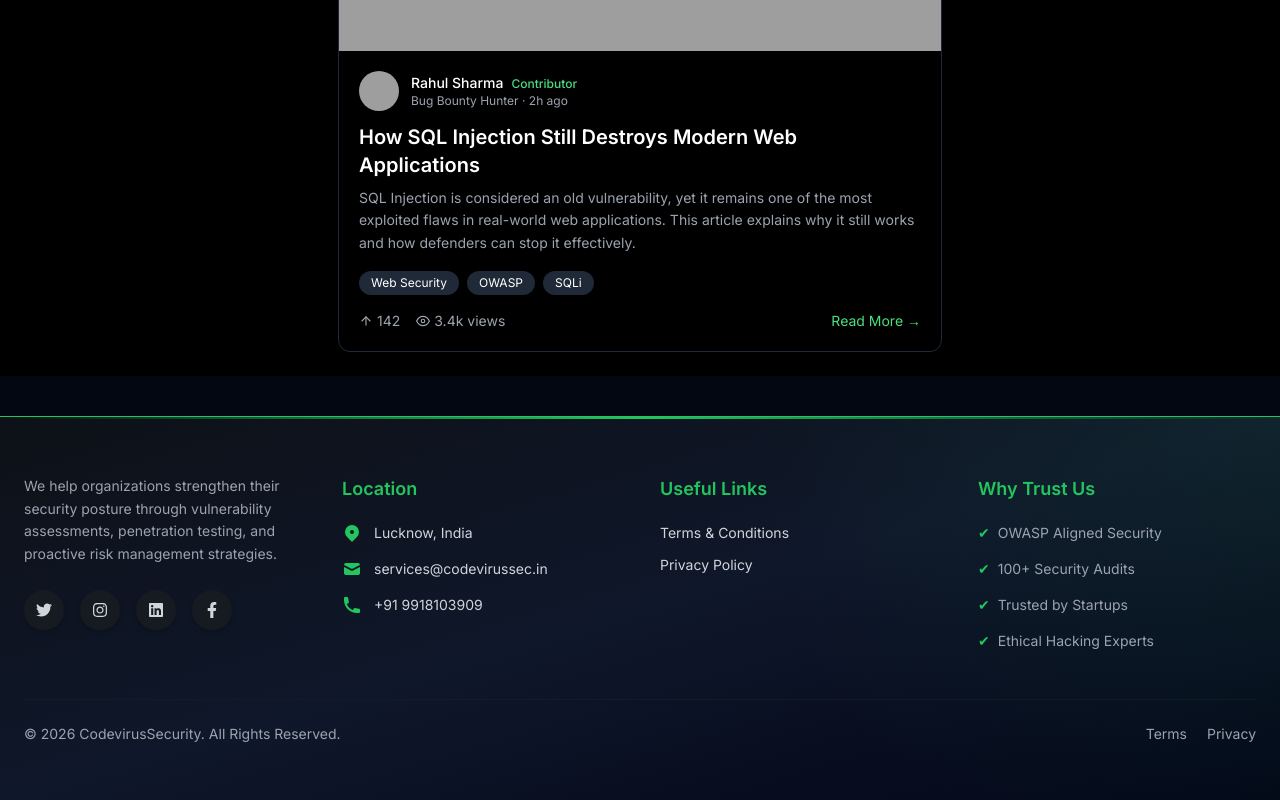
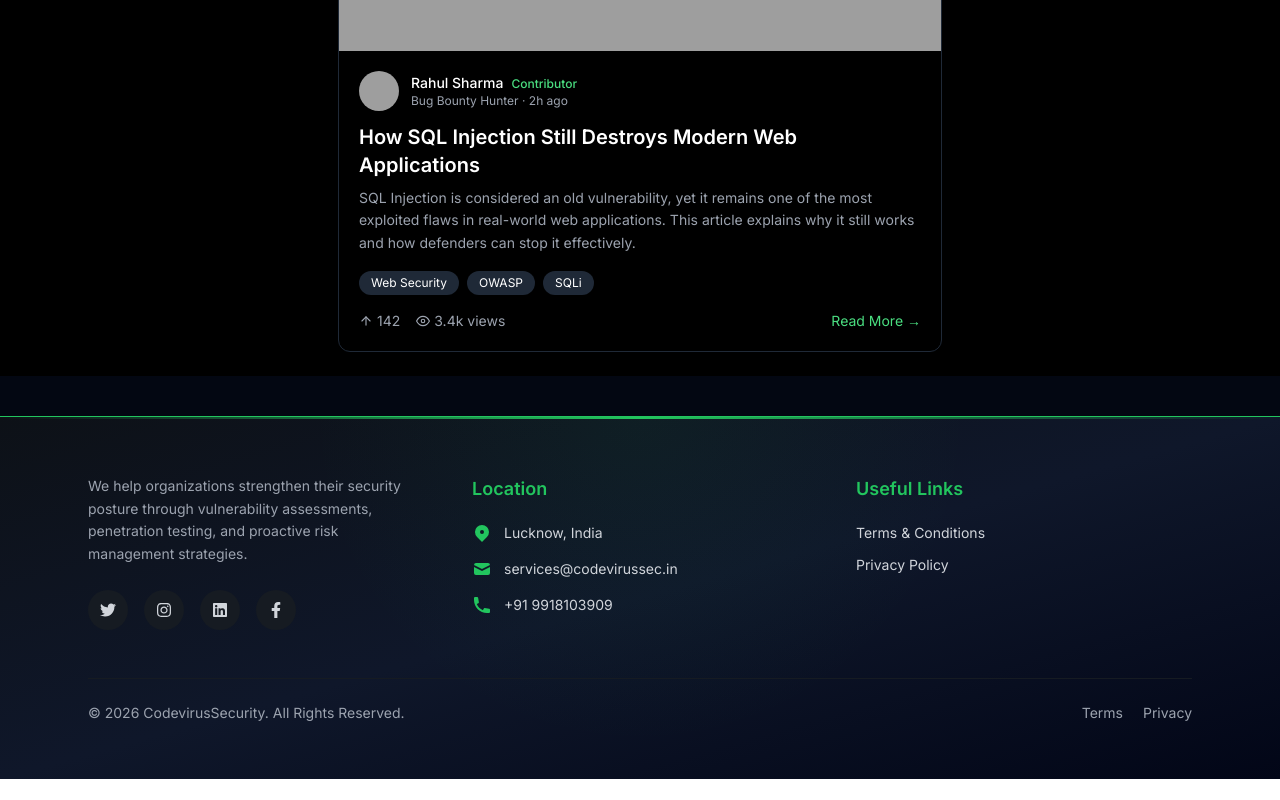
Before and after one commit to Anshika1820/CVS, a React (Vite) app: page / in a window 1280 px wide. Shown: the part 1292-2092 px from the top of the page. After the commit the page ends 2071 px from the top, so only its background shows below. Built offline with nearby package versions, Linux system fonts and the light colour scheme; grey boxes are pictures that could not be loaded.

Commit message:
Update Footer.jsx

```diff
--- a/src/components/Footer.jsx
+++ b/src/components/Footer.jsx
@@ -1,5 +1,4 @@
 import React, { useState } from "react";
-import { Link } from "react-router-dom";
 import {
   HiLocationMarker,
   HiMail,
@@ -20,18 +19,20 @@ const Footer = () => {
   const [openPrivacy, setOpenPrivacy] = useState(false);
 
   return (
-    <footer className="relative text-gray-300 bg-gradient-to-br from-[#0d1117] via-[#0f172a] to-[#020617]">
+    <footer className="relative bg-gradient-to-br from-[#0d1117] via-[#0f172a] to-[#020617] text-gray-300">
 
-      {/* Soft glow background */}
-      <div className="absolute inset-0 bg-[radial-gradient(circle_at_top_right,rgba(34,197,94,0.08),transparent_40%)] pointer-events-none" />
+      {/* soft background glow */}
+      <div className="absolute inset-0 bg-[radial-gradient(circle_at_top,rgba(34,197,94,0.06),transparent_45%)] pointer-events-none" />
 
-      {/* Top accent line */}
+      {/* top accent line */}
       <div className="h-[2px] bg-gradient-to-r from-transparent via-green-500 to-transparent" />
 
-      <div className="relative max-w-7xl mx-auto px-4 sm:px-6 py-14">
-        <div className="grid grid-cols-1 sm:grid-cols-2 lg:grid-cols-4 gap-10">
+      <div className="relative max-w-6xl mx-auto px-4 sm:px-6 py-14">
 
-          {/* Company Info */}
+        {/* main content */}
+        <div className="grid grid-cols-1 sm:grid-cols-2 lg:grid-cols-3 gap-12">
+
+          {/* company info */}
           <div>
             <p className="text-gray-400 text-sm leading-relaxed mb-6">
               We help organizations strengthen their security posture through
@@ -52,7 +53,7 @@ const Footer = () => {
                   target="_blank"
                   rel="noopener noreferrer"
                   className="w-10 h-10 bg-[#161b22] rounded-full flex items-center justify-center
-                             hover:bg-green-500 hover:scale-110 transition-all duration-300 shadow-md"
+                             hover:bg-green-500 hover:scale-110 transition-all duration-300"
                 >
                   <span className="text-gray-300 hover:text-white">
                     {item.icon}
@@ -62,42 +63,31 @@ const Footer = () => {
             </div>
           </div>
 
-          {/* Location */}
+          {/* location */}
           <div>
             <h3 className="text-lg font-semibold mb-5 text-green-500">
               Location
             </h3>
 
             <div className="space-y-4 text-sm">
-              <a
-                href="https://www.google.com/maps/search/?api=1&query=Lucknow,India"
-                target="_blank"
-                rel="noopener noreferrer"
-                className="flex items-center gap-3 hover:text-green-500 transition"
-              >
+              <div className="flex items-center gap-3">
                 <HiLocationMarker className="text-green-500 text-xl" />
                 <span>Lucknow, India</span>
-              </a>
+              </div>
 
-              <a
-                href="mailto:services@codevirussec.in"
-                className="flex items-center gap-3 hover:text-green-500 transition"
-              >
+              <div className="flex items-center gap-3">
                 <HiMail className="text-green-500 text-xl" />
                 <span>services@codevirussec.in</span>
-              </a>
+              </div>
 
-              <a
-                href="tel:+919918103909"
-                className="flex items-center gap-3 hover:text-green-500 transition"
-              >
+              <div className="flex items-center gap-3">
                 <HiPhone className="text-green-500 text-xl" />
                 <span>+91 9918103909</span>
-              </a>
+              </div>
             </div>
           </div>
 
-          {/* Useful Links */}
+          {/* useful links */}
           <div>
             <h3 className="text-lg font-semibold mb-5 text-green-500">
               Useful Links
@@ -123,32 +113,13 @@ const Footer = () => {
             </ul>
           </div>
 
-          {/* Trust / Stats (Right Side Fix) */}
-          <div>
-            <h3 className="text-lg font-semibold mb-5 text-green-500">
-              Why Trust Us
-            </h3>
-
-            <ul className="space-y-4 text-sm text-gray-400">
-              <li className="flex items-center gap-2">
-                <span className="text-green-500">✔</span> OWASP Aligned Security
-              </li>
-              <li className="flex items-center gap-2">
-                <span className="text-green-500">✔</span> 100+ Security Audits
-              </li>
-              <li className="flex items-center gap-2">
-                <span className="text-green-500">✔</span> Trusted by Startups
-              </li>
-              <li className="flex items-center gap-2">
-                <span className="text-green-500">✔</span> Ethical Hacking Experts
-              </li>
-            </ul>
-          </div>
-
         </div>
 
-        {/* Bottom Bar */}
-        <div className="border-t border-[#161b22] mt-12 pt-6 flex flex-col sm:flex-row justify-between items-center text-sm text-gray-400 gap-3">
+        {/* bottom bar */}
+        <div className="mt-12 pt-6 border-t border-[#161b22]
+                        flex flex-col sm:flex-row justify-between items-center
+                        text-sm text-gray-400 gap-3">
+
           <p>© {currentYear} CodevirusSecurity. All Rights Reserved.</p>
 
           <div className="flex space-x-5">
@@ -166,6 +137,7 @@ const Footer = () => {
             </span>
           </div>
         </div>
+
       </div>
 
       <TnC open={openTerms} onClose={() => setOpenTerms(false)} />
```
